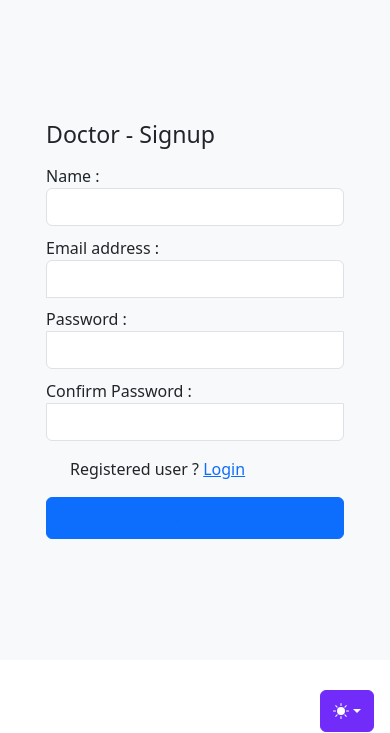
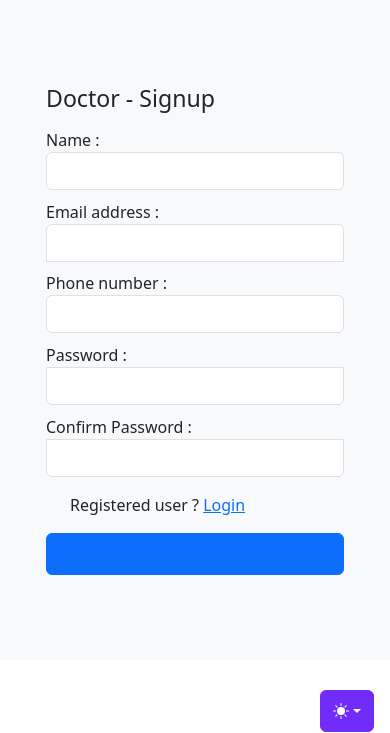
Before and after one commit to ShrikanthDeva/The-Guardian, a Django app: page /register/ in a window 390 px wide. Shown: the part 96-829 px from the top of the page. Run offline with Django 4.2, Linux system fonts and the light colour scheme; some libraries are stand-ins or nearby versions.

Commit message:
added phone number to signup page

```diff
--- a/templates/signup.html
+++ b/templates/signup.html
@@ -216,6 +216,11 @@
         </div>
 
         <div class="form input-items">
+            <label>Phone number : </label>
+        <input type="number" class="form-control" id="phoneNumber" placeholder=" ">
+        </div>
+
+        <div class="form input-items">
             <label>Password : </label>
         <input type="password" class="form-control" id="floatingPassword" placeholder=" ">
 
```
